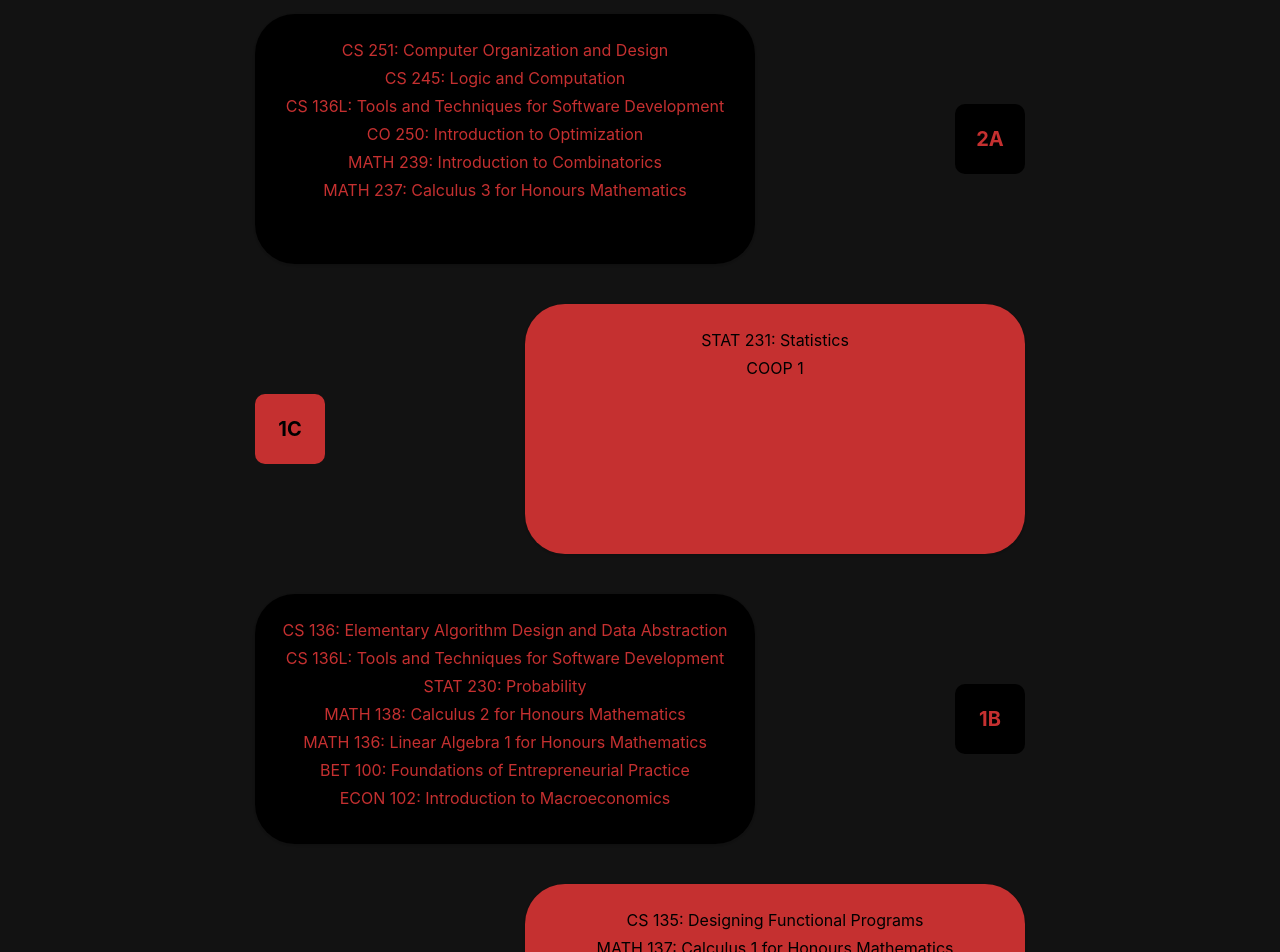
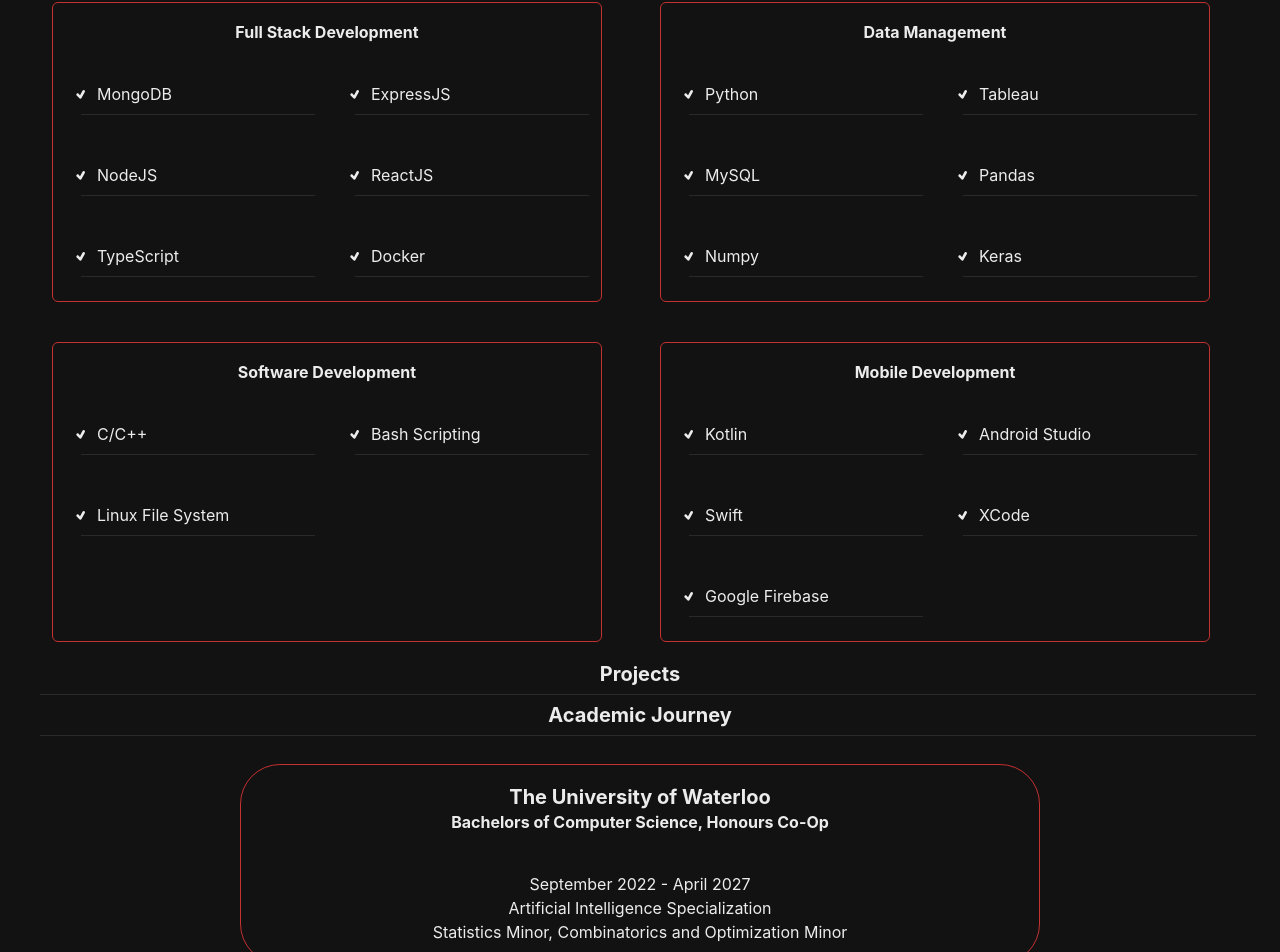
Before and after one commit to TheFJcurve/personal-portfolio, a React (Vite) app: page / in a window 1280 px wide. Shown: the part 880-1832 px from the top of the page. Built offline with nearby package versions, Linux system fonts and the light colour scheme.

Commit message:
added skills section

```diff
--- a/src/App.tsx
+++ b/src/App.tsx
@@ -1,9 +1,11 @@
-import { Box, Text } from "@chakra-ui/react";
+import { Box, Divider, Text } from "@chakra-ui/react";
 import "./App.css";
 import Introduction from "./components/Introduction";
 import NavBar from "./components/NavBar";
 import About from "./components/About";
 import Academics from "./components/Academics";
+import Projects from "./components/Projects";
+import Skills from "./components/Skills";
 
 function App() {
   return (
@@ -11,7 +13,10 @@ function App() {
       <NavBar />
       <Introduction />
       <About />
+      <Skills />
+      <Projects />
       <Academics />
+      <Divider marginBottom={2} />
       <Text align={"center"} color="gray" fontSize={11}>
         Made by Sargun Singh Bhatti
       </Text>
--- a/src/components/About.tsx
+++ b/src/components/About.tsx
@@ -10,20 +10,16 @@ const About = () => {
       <Heading size={"md"}>About</Heading>
       <Divider margin={2} />
       <HStack>
-      <AboutCard
+        <AboutCard
           icon={<IoBookSharp size={25} />}
           heading="Books"
-          body={[
-            "3 Short Stories Completed",
-            "Updates on Publishing Soon!",
-          ]}
+          body={["3 Short Stories Completed", "Updates on Publishing Soon!"]}
         />
         <AboutCard
           icon={<FaUniversity size={25} />}
           heading="Education"
           body={[
             "Computer Science",
-            "Artificial Intelligence Specialization",
             "Statistics and Combinatorics  Minor",
             "The University of Waterloo",
           ]}
--- a/src/components/Academics.tsx
+++ b/src/components/Academics.tsx
@@ -1,14 +1,14 @@
 import { Divider, Heading } from "@chakra-ui/react";
 import AcademicsCard from "./AcademicsCard";
+import AcademicsUniIntro from "./AcademicsUniIntro";
 
 const Academics = () => {
   return (
     <>
       <Heading size={"md"}>Academic Journey</Heading>
       <Divider margin={2} />
+      <AcademicsUniIntro />
       <AcademicsCard
-        bgColor={"black"}
-        fgColor={"red.600"}
         orientation={"right"}
         semister="2A"
         subjects={[
@@ -21,15 +21,11 @@ const Academics = () => {
         ]}
       />
       <AcademicsCard
-        bgColor={"red.600"}
-        fgColor={"black"}
         orientation={"left"}
         semister="1C"
         subjects={["STAT 231: Statistics", "COOP 1"]}
       />
       <AcademicsCard
-        bgColor={"black"}
-        fgColor={"red.600"}
         orientation={"right"}
         semister="1B"
         subjects={[
@@ -43,8 +39,6 @@ const Academics = () => {
         ]}
       />
       <AcademicsCard
-        bgColor={"red.600"}
-        fgColor={"black"}
         orientation={"left"}
         semister="1A"
         subjects={[
--- a/src/components/AcademicsCard.tsx
+++ b/src/components/AcademicsCard.tsx
@@ -1,9 +1,14 @@
-import { Box, Card, CardBody, HStack, Heading, Text } from "@chakra-ui/react";
+import {
+  Box,
+  Card,
+  CardBody,
+  HStack,
+  Heading,
+  useColorMode,
+} from "@chakra-ui/react";
 import { useState } from "react";
 
 interface Props {
-  bgColor: string;
-  fgColor: string;
   orientation: "left" | "right";
   semister: string;
   subjects: string[];
@@ -34,12 +39,8 @@ const AcadmicCourseCard = ({
       <CardBody>
         {isOpen &&
           subjects.map((subject, index) => (
-            <Box
-              key={index}
-              margin={1}
-              textAlign={{ row: "center", column: "left" }}
-            >
-              <Text>{subject}</Text>
+            <Box key={index} marginTop={2} marginBottom={2}>
+              <Heading size={"sm"}>{subject}</Heading>
             </Box>
           ))}
       </CardBody>
@@ -82,14 +83,26 @@ const AcademicSemister = ({
   );
 };
 
-const AcademicsCard = ({
-  bgColor,
-  fgColor,
-  orientation,
-  semister,
-  subjects,
-}: Props) => {
+const AcademicsCard = ({ orientation, semister, subjects }: Props) => {
+  const { colorMode } = useColorMode();
   const [isOpen, setIsOpen] = useState(true);
+  const fgColor =
+    colorMode === "dark"
+      ? orientation === "left"
+        ? "black"
+        : "red.600"
+      : orientation === "left"
+      ? "white"
+      : "red.600";
+  const bgColor =
+    colorMode === "dark"
+      ? orientation === "left"
+        ? "red.600"
+        : "black"
+      : orientation === "left"
+      ? "red.600"
+      : "white";
+
   return (
     <HStack
       gap={"200px"}
--- /dev/null
+++ b/src/components/AcademicsUniIntro.tsx
@@ -0,0 +1,41 @@
+import {
+  Box,
+  Card,
+  CardBody,
+  CardHeader,
+  Heading,
+  Text,
+} from "@chakra-ui/react";
+
+const AcademicsUniIntro = () => {
+  return (
+    <Box display="flex" justifyContent="center">
+      <Card
+        margin={"20px"}
+        borderRadius={"40px"}
+        height={"200px"}
+        width={"800px"}
+        borderColor={"red.600"}
+        variant={"outline"}
+        transition={"all 0.3s ease-in-out"}
+        _hover={{
+          transform: "scale(1.05)",
+        }}
+      >
+        <CardHeader>
+          <Heading size={"md"}>The University of Waterloo</Heading>
+          <Heading size={"sm"} marginTop={1}>
+            Bachelors of Computer Science, Honours Co-Op
+          </Heading>
+        </CardHeader>
+        <CardBody>
+          <Text>September 2022 - April 2027</Text>
+          <Text>Artificial Intelligence Specialization</Text>
+          <Text>Statistics Minor, Combinatorics and Optimization Minor</Text>
+        </CardBody>
+      </Card>
+    </Box>
+  );
+};
+
+export default AcademicsUniIntro;
--- /dev/null
+++ b/src/components/Projects.tsx
@@ -0,0 +1,12 @@
+import { Divider, Heading } from "@chakra-ui/react";
+
+const Projects = () => {
+  return (
+    <>
+      <Heading size={"md"}>Projects</Heading>
+      <Divider margin={2} />
+    </>
+  );
+};
+
+export default Projects;
--- /dev/null
+++ b/src/components/Skills.tsx
@@ -0,0 +1,44 @@
+import { Divider, Heading, SimpleGrid } from "@chakra-ui/react";
+import SkillsCard from "./SkillsCard";
+
+const Skills = () => {
+  return (
+    <>
+      <Heading size={"md"}>Skills</Heading>
+      <Divider margin={2} />
+      <SimpleGrid columns={2}>
+        <SkillsCard
+          skillHeading={"Full Stack Development"}
+          skills={[
+            "MongoDB",
+            "ExpressJS",
+            "NodeJS",
+            "ReactJS",
+            "TypeScript",
+            "Docker",
+          ]}
+        />
+        <SkillsCard
+          skillHeading={"Data Management"}
+          skills={["Python", "Tableau", "MySQL", "Pandas", "Numpy", "Keras"]}
+        />
+        <SkillsCard
+          skillHeading={"Software Development"}
+          skills={["C/C++", "Bash Scripting", "Linux File System"]}
+        />
+        <SkillsCard
+          skillHeading={"Mobile Development"}
+          skills={[
+            "Kotlin",
+            "Android Studio",
+            "Swift",
+            "XCode",
+            "Google Firebase",
+          ]}
+        />
+      </SimpleGrid>
+    </>
+  );
+};
+
+export default Skills;
--- /dev/null
+++ b/src/components/SkillsCard.tsx
@@ -0,0 +1,55 @@
+import {
+  Card,
+  CardBody,
+  CardHeader,
+  Divider,
+  GridItem,
+  HStack,
+  Heading,
+  SimpleGrid,
+  Text,
+} from "@chakra-ui/react";
+import { TiTick } from "react-icons/ti";
+
+interface Props {
+  skillHeading: string;
+  skills: string[];
+}
+
+const SkillsCard = ({ skillHeading, skills }: Props) => {
+  return (
+    <Card
+      width={"550px"}
+      height={"300px"}
+      margin={"20px"}
+      variant={"outline"}
+      borderColor={"red.600"}
+      style={{
+        transition: "all 0.3s ease-in-out",
+      }}
+      _hover={{
+        transform: "scale(1.05)",
+        backgroundColor: "red.600",
+      }}
+    >
+      <CardHeader>
+        <Heading size={"sm"}>{skillHeading}</Heading>
+      </CardHeader>
+      <CardBody>
+        <SimpleGrid columns={2} spacing={10}>
+          {skills.map((skill, index) => (
+            <GridItem key={index}>
+              <HStack>
+                <TiTick />
+                <Text size={"sm"}>{skill}</Text>
+              </HStack>
+              <Divider margin={2} />
+            </GridItem>
+          ))}
+        </SimpleGrid>
+      </CardBody>
+    </Card>
+  );
+};
+
+export default SkillsCard;
```
